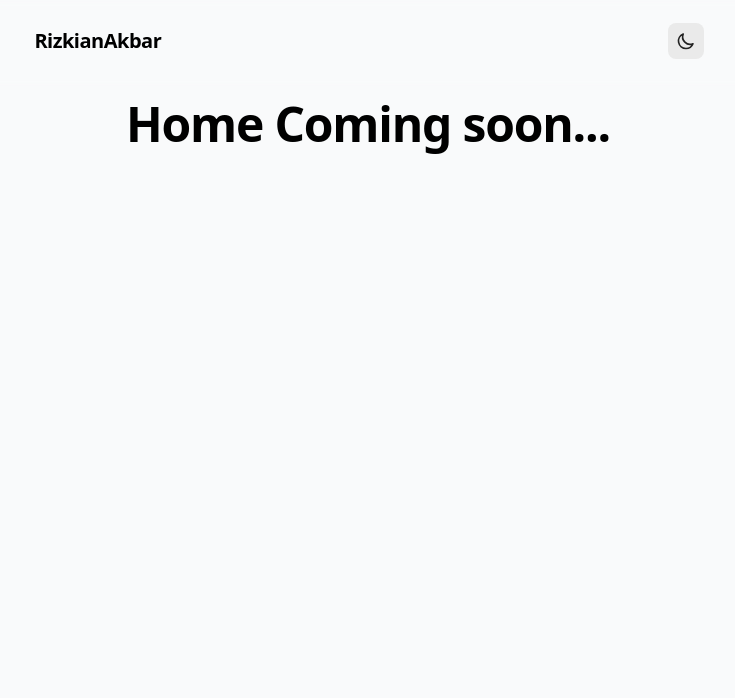
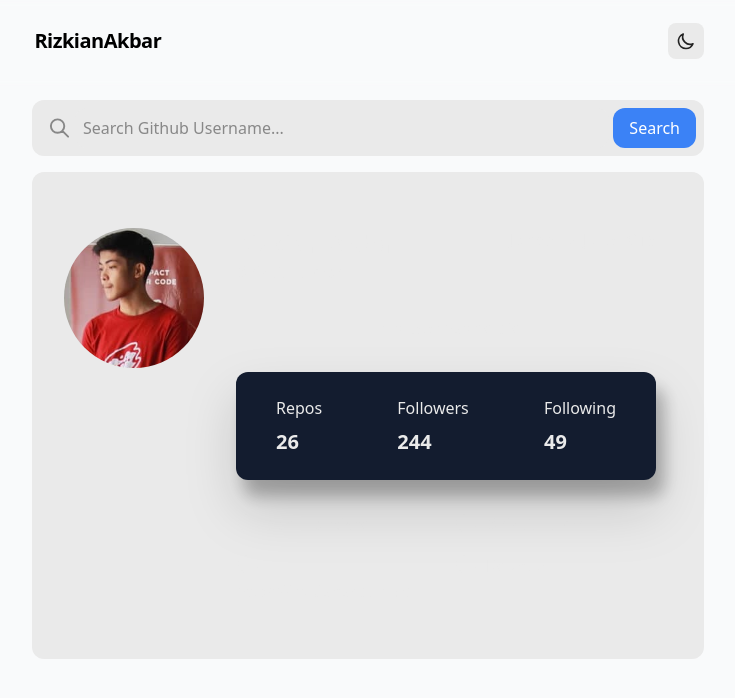
Before and after one commit to rizkianakbar/cari-dev, a Next.js app: page / in a window 1280 px wide. Shown: the top 698 px of the page, without its empty margins (272-1007 px from the left). Built offline with nearby package versions, Linux system fonts and the light colour scheme; a web font is replaced by a local one.

Commit message:
feat: add home page

```diff
--- a/components/layout/index.tsx
+++ b/components/layout/index.tsx
@@ -56,7 +56,7 @@ export default function Layout(props: IProps) {
       <Navbar />
       <main
         id='skip'
-        className='flex flex-col justify-center px-8 overflow-y-auto mt-[100px] gap-4'
+        className='flex flex-col justify-center px-4 md:px-8 overflow-y-auto mt-[100px] gap-4'
       >
         {children}
       </main>
--- a/pages/index.tsx
+++ b/pages/index.tsx
@@ -1,27 +1,81 @@
 import type { NextPage } from 'next';
+import Image from 'next/image';
 import * as React from 'react';
 
 import useLoaded from '@/hooks/useLoaded';
 
+import GithubIcon from '@/components/icons/GithubIcon';
 import Layout from '@/components/layout';
-import ComingSoon from '@/components/molecules/ComingSoon';
-
-import { useGlobalContext } from '@/context/GlobalContext';
+import Search from '@/components/molecules/Search';
 
 const Home: NextPage = () => {
-  const {
-    globalState: { navIsActive, setNavIsActive },
-  } = useGlobalContext();
-
-  React.useEffect(() => {
-    setNavIsActive(false);
-  }, [setNavIsActive]);
   const isLoaded = useLoaded();
 
   return (
     <React.Suspense fallback={null}>
       <Layout>
-        <ComingSoon name='Home' />
+        <Search />
+        <section className='flex items-center max-w-2xl mx-auto bg-gray-200 dark:bg-second w-full md:p-2 rounded-xl text-gray-200'>
+          <div className='grid grid-cols-1 md:grid-cols-4 md:gap-4 w-full py-12 md:px-6'>
+            <div className='flex items-start justify-center'>
+              <Image
+                src='/kian.jpeg'
+                alt='Kian Akbar'
+                className='rounded-full object-cover w-full h-full'
+                loading='eager'
+                width={140}
+                height={140}
+              />
+            </div>
+            <div className='col-span-3 px-4 mt-6 md:mt-0'>
+              <div className='grid grid-cols-2'>
+                <div>
+                  <h1 className='font-bold text-2xl'>Rizkian Akbar</h1>
+                  <p>@rizkianakbar</p>
+                </div>
+                <div className='text-right'>
+                  <span>Joined </span>
+                  <span className='block md:inline'>12 June 2016</span>
+                </div>
+              </div>
+              <p className='mt-8 text-center'>This user has no bio</p>
+              <div className='bg-main rounded-xl my-8 px-4 md:px-10 py-6 drop-shadow-2xl fancy-shadow'>
+                <div className='flex justify-between flex-wrap gap-4'>
+                  <div>
+                    <p>Repos</p>
+                    <p className='text-xl font-bold mt-2'>26</p>
+                  </div>
+                  <div>
+                    <p>Followers</p>
+                    <p className='text-xl font-bold mt-2'>244</p>
+                  </div>
+                  <div>
+                    <p>Following</p>
+                    <p className='text-xl font-bold mt-2'>49</p>
+                  </div>
+                </div>
+              </div>
+              <div className='grid grid-cols-2 gap-4'>
+                <p>
+                  <GithubIcon className='inline' />
+                  San Francisco
+                </p>
+                <p>
+                  <GithubIcon className='inline' />
+                  @rizkianakbr
+                </p>
+                <p>
+                  <GithubIcon className='inline' />
+                  https://rizkianakbar.live
+                </p>
+                <p>
+                  <GithubIcon className='inline' />
+                  Bountie
+                </p>
+              </div>
+            </div>
+          </div>
+        </section>
       </Layout>
     </React.Suspense>
   );
--- a/styles/globals.css
+++ b/styles/globals.css
@@ -268,3 +268,7 @@ table {
 .fade-in-start [data-fade='8'] {
   transition-delay: 800ms;
 }
+
+.fancy-shadow {
+  box-shadow: 8px 16px 16px hsl(0deg 0% 0% / 0.25);
+}
```
